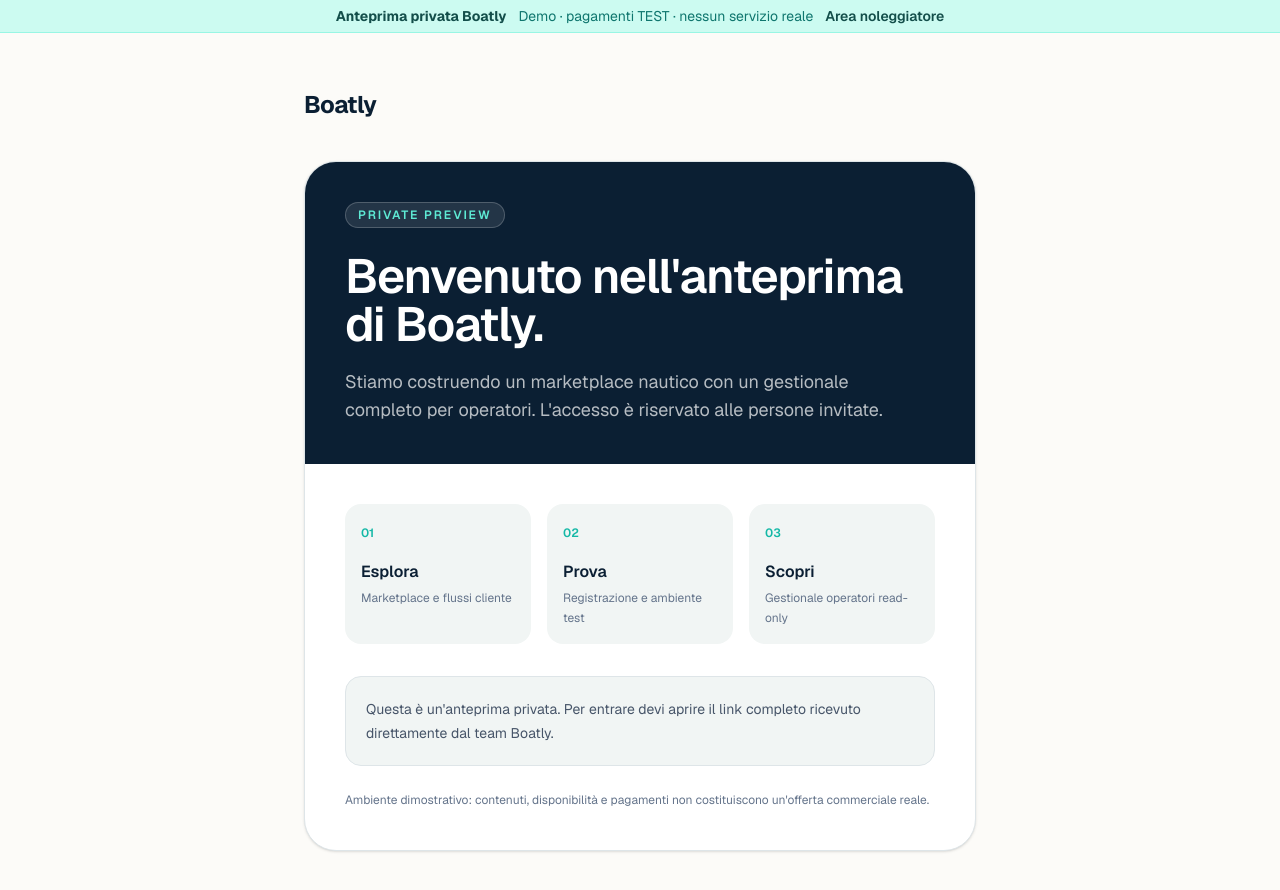
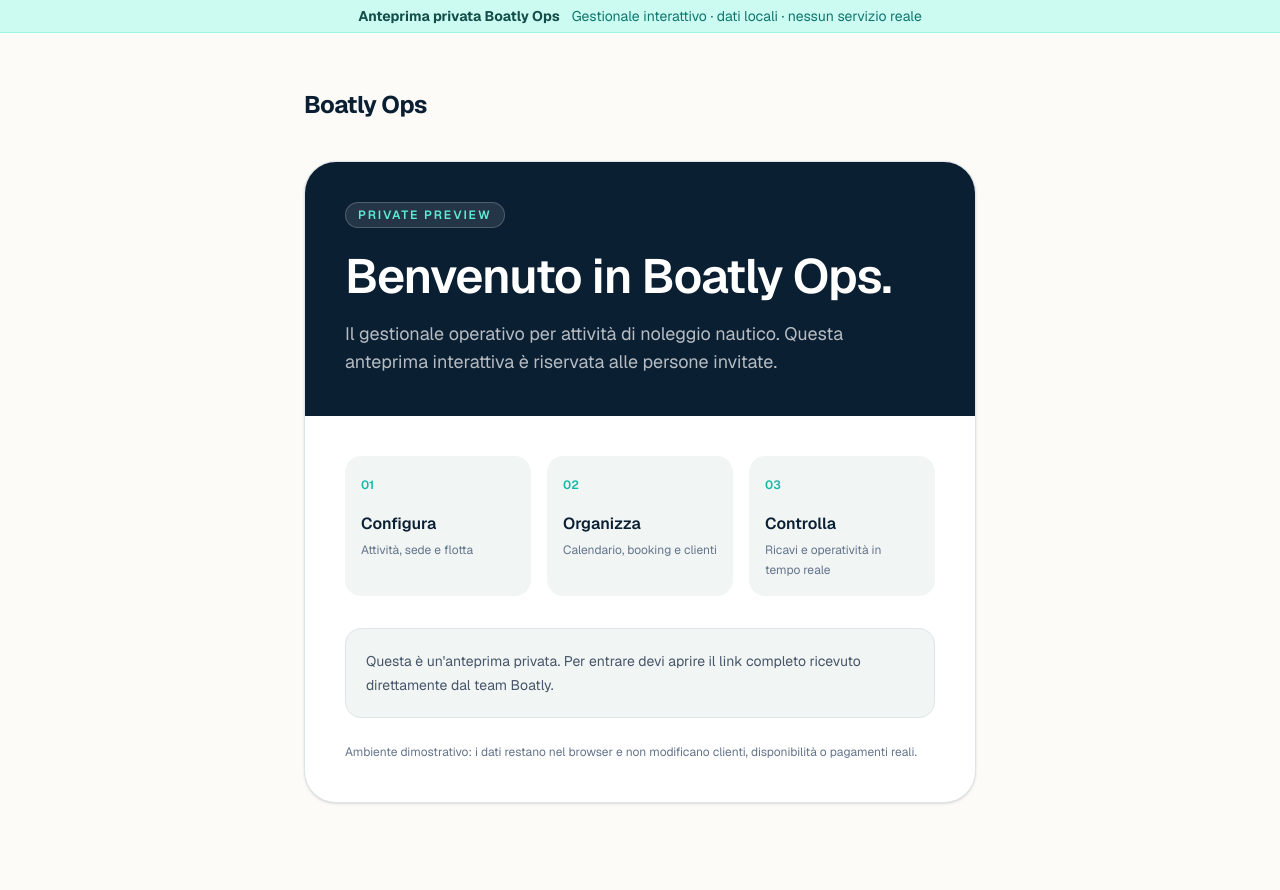
Before and after one commit to lorenzomallardo31-lab/BOATLY, a Next.js app: page /accesso-beta in a window 1280 px wide. Shown: the top 890 px of the page. After the commit the page ends 859 px from the top, so only its background shows below. Built offline with nearby package versions, Linux system fonts and the light colour scheme.

Commit message:
feat: isolate Boatly Ops and close marketplace

```diff
--- a/src/app/accesso-beta/page.tsx
+++ b/src/app/accesso-beta/page.tsx
@@ -1,5 +1,7 @@
 import type { Metadata } from "next";
 import Link from "next/link";
+
+import { safeManagementDestination } from "@/lib/marketplace-mode";
 
 import AccessActivator from "./access-activator";
 
@@ -16,12 +18,6 @@
   },
 };
 
-function safeNext(value?: string) {
-  return value?.startsWith("/") && !value.startsWith("//")
-    ? value
-    : "/";
-}
-
 export default async function BetaAccessPage({ searchParams }: AccessPageProps) {
   const params = await searchParams;
 
@@ -29,7 +25,7 @@
     <main className="min-h-screen bg-[#FCFBF8] px-4 py-14 text-[#0B1F33] sm:px-6">
       <div className="mx-auto max-w-2xl">
         <Link href="/accesso-beta" className="text-2xl font-bold tracking-tight">
-          Boatly
+          Boatly Ops
         </Link>
 
         <section className="mt-10 overflow-hidden rounded-[2rem] border border-[#DEE5E8] bg-white shadow-sm">
@@ -38,20 +34,20 @@
               Private preview
             </span>
             <h1 className="mt-6 text-4xl font-semibold tracking-tight sm:text-5xl">
-              Benvenuto nell&apos;anteprima di Boatly.
+              Benvenuto in Boatly Ops.
             </h1>
             <p className="mt-5 max-w-xl text-base leading-7 text-white/70 sm:text-lg">
-              Stiamo costruendo un marketplace nautico con un gestionale completo
-              per operatori. L&apos;accesso è riservato alle persone invitate.
+              Il gestionale operativo per attività di noleggio nautico. Questa
+              anteprima interattiva è riservata alle persone invitate.
             </p>
           </div>
 
           <div className="p-7 sm:p-10">
             <div className="grid gap-4 sm:grid-cols-3">
               {[
-                ["01", "Esplora", "Marketplace e flussi cliente"],
-                ["02", "Prova", "Registrazione e ambiente test"],
-                ["03", "Scopri", "Gestionale operatori read-only"],
+                ["01", "Configura", "Attività, sede e flotta"],
+                ["02", "Organizza", "Calendario, booking e clienti"],
+                ["03", "Controlla", "Ricavi e operatività in tempo reale"],
               ].map(([number, title, text]) => (
                 <div key={number} className="rounded-2xl bg-[#F1F5F4] p-4">
                   <span className="text-xs font-semibold text-[#14B8A6]">{number}</span>
@@ -61,11 +57,11 @@
               ))}
             </div>
 
-            <AccessActivator nextPath={safeNext(params.next)} />
+            <AccessActivator nextPath={safeManagementDestination(params.next)} />
 
             <p className="mt-6 text-xs leading-5 text-[#64748B]">
-              Ambiente dimostrativo: contenuti, disponibilità e pagamenti non
-              costituiscono un&apos;offerta commerciale reale.
+              Ambiente dimostrativo: i dati restano nel browser e non
+              modificano clienti, disponibilità o pagamenti reali.
             </p>
           </div>
         </section>
--- a/src/app/layout.tsx
+++ b/src/app/layout.tsx
@@ -18,7 +18,7 @@
     template: "%s | Boatly",
   },
   description:
-    "Trova, prenota e gestisci noleggi di barche con Boatly.",
+    "Gestisci calendario, prenotazioni, flotta, clienti e ricavi con Boatly Ops.",
   robots: {
     index: false,
     follow: false,
--- a/src/components/beta/beta-banner.tsx
+++ b/src/components/beta/beta-banner.tsx
@@ -1,14 +1,9 @@
-import Link from "next/link";
-
 export default function BetaBanner() {
   return (
     <div className="border-b border-[#99F6E4] bg-[#CCFBF1] px-3 py-2 text-[#134E4A] sm:px-6">
       <div className="mx-auto flex max-w-7xl flex-wrap items-center justify-center gap-x-2 gap-y-0.5 text-center text-[11px] leading-4 sm:gap-x-3 sm:text-sm">
-        <strong>Anteprima privata Boatly</strong>
-        <span className="text-[#0F766E]">Demo · pagamenti TEST · nessun servizio reale</span>
-        <Link href="/demo-gestionale" className="font-semibold underline underline-offset-4">
-          Area noleggiatore
-        </Link>
+        <strong>Anteprima privata Boatly Ops</strong>
+        <span className="text-[#0F766E]">Gestionale interattivo · dati locali · nessun servizio reale</span>
       </div>
     </div>
   );
--- a/src/components/demo/demo-management-app.tsx
+++ b/src/components/demo/demo-management-app.tsx
@@ -1,6 +1,5 @@
 "use client";
 
-import Link from "next/link";
 import {
   type FormEvent,
   type ReactNode,
@@ -634,8 +633,8 @@
     <main className="min-h-screen bg-[#F4F3FA] pb-24 text-[#171A2B] lg:pb-0">
       <header className="sticky top-0 z-30 border-b border-[#D8D5E5] bg-white/95 shadow-sm backdrop-blur">
         <div className="mx-auto flex max-w-[1500px] items-center justify-between gap-3 px-4 py-3 sm:px-6 lg:px-8">
-          <div className="min-w-0"><Link href="/" className="flex items-center gap-2 text-xl font-bold tracking-tight"><span className="grid h-8 w-8 place-items-center rounded-lg bg-[#6D5DFB] text-sm text-white">B</span>Boatly Ops</Link><p className="truncate text-[11px] text-[#676B80]">{state.workspaceName} · {state.workspaceLocation.city}</p></div>
-          <div className="flex items-center gap-1 sm:gap-2"><span className="hidden rounded-full bg-[#EDE9FE] px-3 py-1.5 text-xs font-semibold text-[#5B4FD6] md:inline-flex">Area noleggiatore · dati locali</span><button className="min-h-11 rounded-xl px-2 text-xs font-semibold text-[#676B80] hover:bg-[#F4F2FA] sm:px-3" onClick={reconfigureWorkspace}>Attività</button><button className="min-h-11 rounded-xl px-2 text-xs font-semibold text-[#676B80] hover:bg-[#F4F2FA] sm:px-3" onClick={resetDemo}>Ripristina</button><Link href="/" className="grid min-h-11 place-items-center rounded-xl bg-[#171A2B] px-3 text-xs font-semibold text-white sm:px-4 sm:text-sm">Marketplace</Link></div>
+          <div className="min-w-0"><div className="flex items-center gap-2 text-xl font-bold tracking-tight"><span className="grid h-8 w-8 place-items-center rounded-lg bg-[#6D5DFB] text-sm text-white">B</span>Boatly Ops</div><p className="truncate text-[11px] text-[#676B80]">{state.workspaceName} · {state.workspaceLocation.city}</p></div>
+          <div className="flex items-center gap-1 sm:gap-2"><span className="hidden rounded-full bg-[#EDE9FE] px-3 py-1.5 text-xs font-semibold text-[#5B4FD6] md:inline-flex">Area noleggiatore · dati locali</span><button className="min-h-11 rounded-xl px-2 text-xs font-semibold text-[#676B80] hover:bg-[#F4F2FA] sm:px-3" onClick={reconfigureWorkspace}>Attività</button><button className="min-h-11 rounded-xl px-2 text-xs font-semibold text-[#676B80] hover:bg-[#F4F2FA] sm:px-3" onClick={resetDemo}>Ripristina</button></div>
         </div>
       </header>
 
--- a/src/components/demo/demo-workspace-setup.tsx
+++ b/src/components/demo/demo-workspace-setup.tsx
@@ -1,6 +1,5 @@
 "use client";
 
-import Link from "next/link";
 import { type FormEvent, useEffect, useState } from "react";
 
 import type { DemoLocation } from "@/lib/demo/types";
@@ -161,7 +160,7 @@
             </form>
           )}
 
-          <Link href="/" className="mt-5 inline-flex min-h-11 items-center text-sm font-semibold text-[#676B80]">← Torna al marketplace</Link>
+          <p className="mt-5 text-xs leading-5 text-[#676B80]">Il workspace è indipendente dalla piattaforma pubblica e resta salvato soltanto su questo dispositivo.</p>
         </div>
       </section>
     </main>
--- /dev/null
+++ b/src/lib/marketplace-mode.ts
@@ -0,0 +1,49 @@
+const ENABLED_VALUES = new Set(["1", "true", "yes", "on"]);
+
+const MARKETPLACE_PATHS = [
+  "/barche",
+  "/cerca",
+  "/checkout",
+  "/come-funziona",
+  "/prenotazioni",
+  "/search",
+  "/sign-up",
+] as const;
+
+const MANAGEMENT_DESTINATIONS = [
+  "/account",
+  "/admin",
+  "/demo-gestionale",
+  "/forgot-password",
+  "/operator",
+  "/sign-in",
+  "/update-password",
+] as const;
+
+/**
+ * The marketplace is deliberately fail-closed: omitting the variable keeps
+ * customer-facing routes offline. Reopening it requires an explicit opt-in.
+ */
+export function marketplaceEnabled() {
+  const value = process.env.MARKETPLACE_ENABLED?.trim().toLowerCase();
+  return value ? ENABLED_VALUES.has(value) : false;
+}
+
+export function isMarketplacePath(pathname: string) {
+  return pathname === "/" || MARKETPLACE_PATHS.some(
+    (path) => pathname === path || pathname.startsWith(`${path}/`),
+  );
+}
+
+export function safeManagementDestination(value?: string) {
+  if (!value?.startsWith("/") || value.startsWith("//")) {
+    return "/demo-gestionale";
+  }
+
+  const pathname = value.split(/[?#]/, 1)[0];
+  const allowed = MANAGEMENT_DESTINATIONS.some(
+    (path) => pathname === path || pathname.startsWith(`${path}/`),
+  );
+
+  return allowed ? value : "/demo-gestionale";
+}
```
Also changed, not shown: src/proxy.ts (+43 -8 lines), 2 other files (tests, documents, lock files or other folders).
